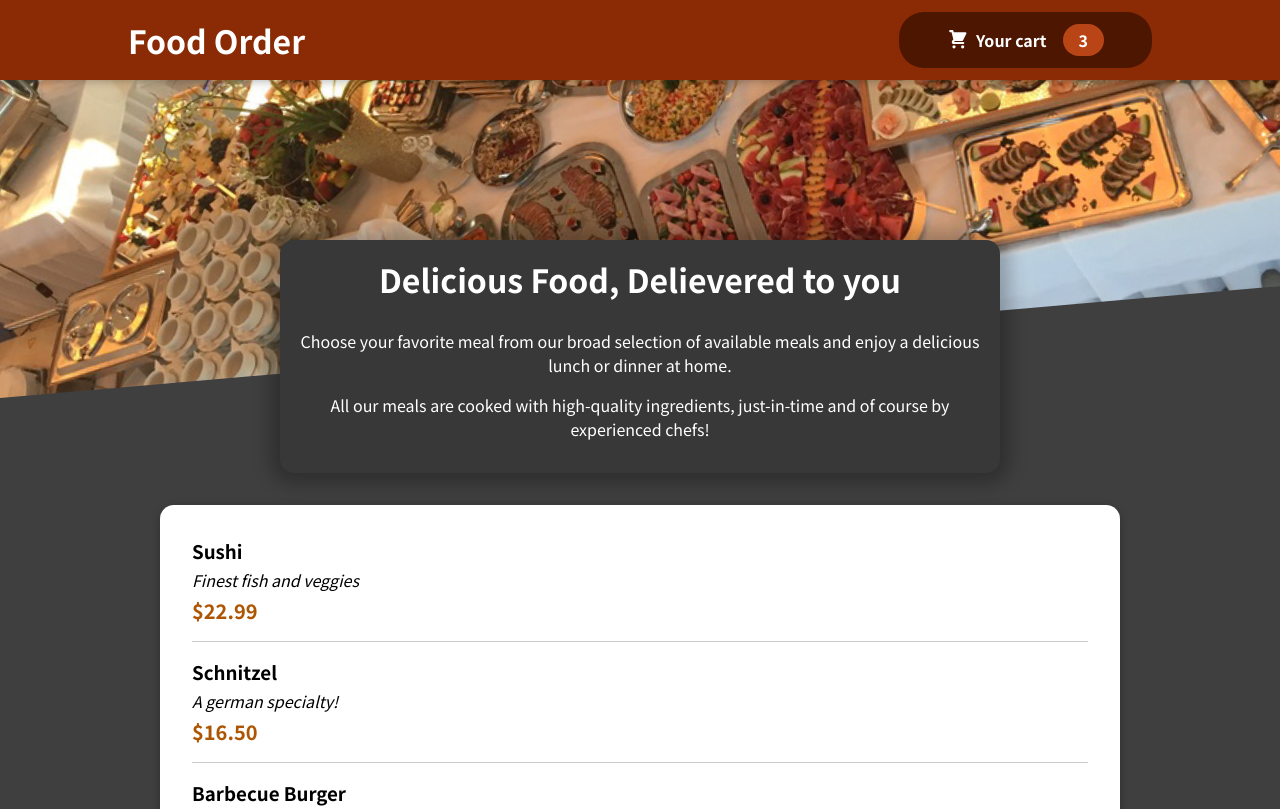
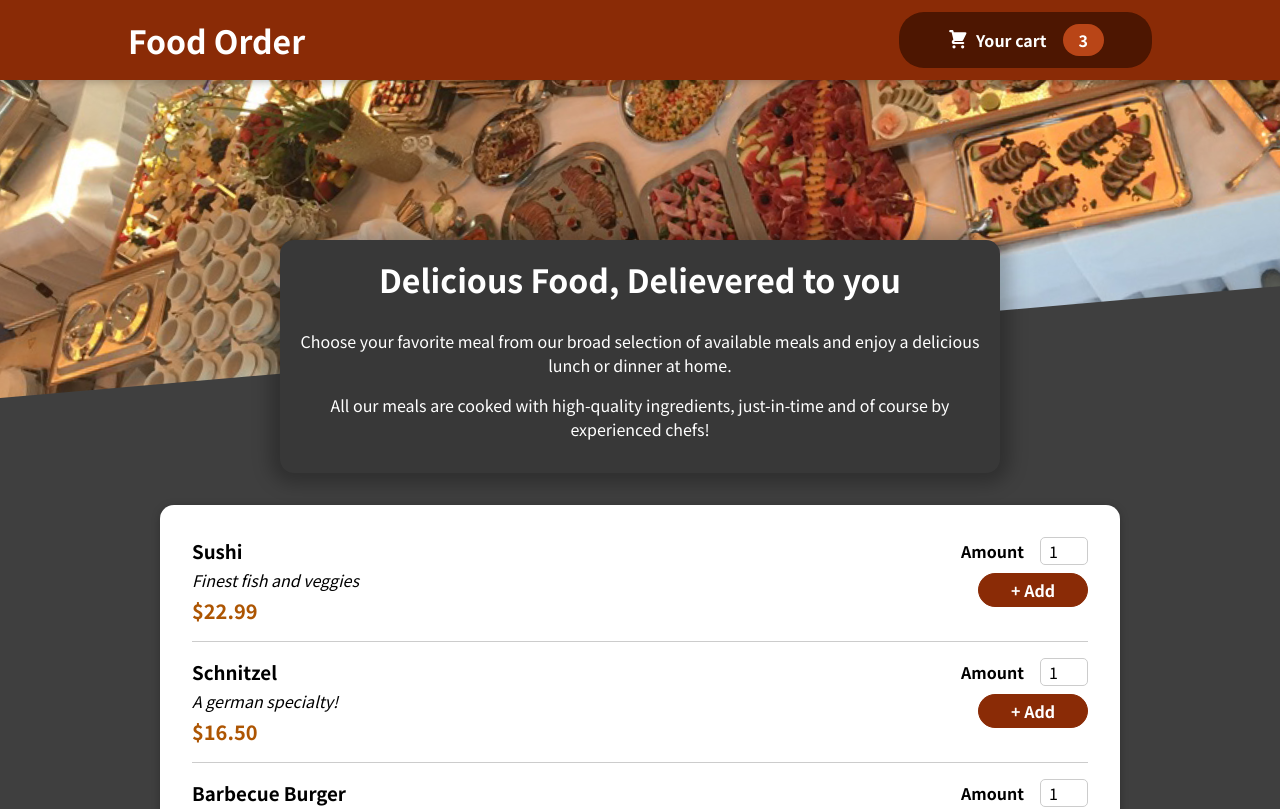
Before and after one commit to SergikEnergy/react-shwarzmuller, a React (Vite) app in the folder first-part/: page / in a window 1280 px wide. Shown: the top 809 px of the page. Built offline with nearby package versions, Linux system fonts and the light colour scheme.

Commit message:
feat: add custom Input component

```diff
--- a/first-part/src/components/Meals/MealItem/MealItem.jsx
+++ b/first-part/src/components/Meals/MealItem/MealItem.jsx
@@ -1,4 +1,5 @@
 import classes from './MealItem.module.css';
+import MealItemForm from './MealItemForm';
 
 function MealItem(props) {
   const price = `$${props.price.toFixed(2)}`;
@@ -9,7 +10,9 @@
         <div className={classes.description}>{props.description}</div>
         <div className={classes.price}>{price}</div>
       </div>
-      <div className=''></div>
+      <div className=''>
+        <MealItemForm />
+      </div>
     </li>
   );
 }
--- a/first-part/src/components/Meals/MealItem/MealItemForm.jsx
+++ b/first-part/src/components/Meals/MealItem/MealItemForm.jsx
@@ -1,7 +1,25 @@
 import classes from './MealItemForm.module.css';
+import Input from '../../UI/Input/Input';
 
-function MealItemForm() {
-	return (  );
+function MealItemForm(props) {
+  const id = new Date().getMilliseconds().toString();
+
+  return (
+    <form className={classes.form}>
+      <Input
+        label={'Amount'}
+        input={{
+          id: id,
+          type: 'number',
+          min: '1',
+          max: '5',
+          step: '1',
+          defaultValue: '1',
+        }}
+      />
+      <button className=''>+ Add</button>
+    </form>
+  );
 }
 
 export default MealItemForm;
--- /dev/null
+++ b/first-part/src/components/UI/Input/Input.jsx
@@ -0,0 +1,12 @@
+import classes from './Input.module.css';
+
+function Input(props) {
+  return (
+    <div className={classes.input}>
+      <label htmlFor={props.input.id}>{props.label}</label>
+      <input className='' {...props.input} />
+    </div>
+  );
+}
+
+export default Input;
--- /dev/null
+++ b/first-part/src/components/UI/Input/Input.module.css
@@ -0,0 +1,18 @@
+.input {
+  display: flex;
+  align-items: center;
+  margin-bottom: 0.5rem;
+}
+
+.input label {
+  font-weight: bold;
+  margin-right: 1rem;
+}
+
+.input input {
+  width: 3rem;
+  border-radius: 5px;
+  border: 1px solid #ccc;
+  font: inherit;
+  padding-left: 0.5rem;
+}
```
